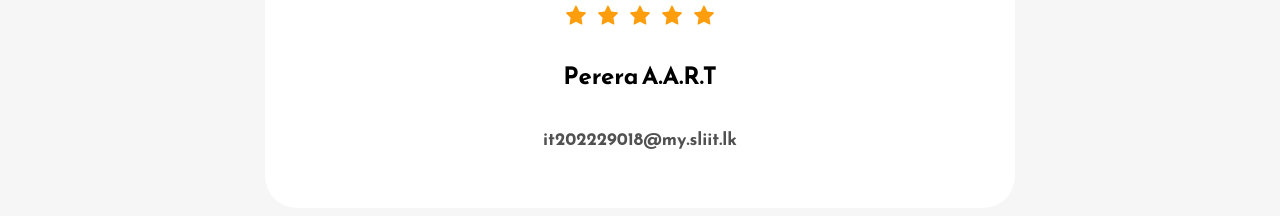
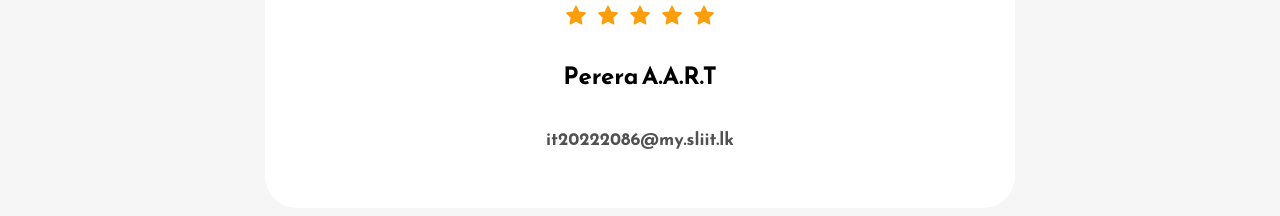
Before and after one commit to Avinash-Perera/cocosale_web, a React (Vite) app: page / in a window 1280 px wide. Shown: the part 7220-7436 px from the top of the page. Built offline with nearby package versions, Linux system fonts and the light colour scheme.

Commit message:
Update AboutTeam.jsx

```diff
--- a/src/Components/AboutTeam.jsx
+++ b/src/Components/AboutTeam.jsx
@@ -67,7 +67,7 @@ const AboutTeam = () => {
                     <AiFillStar />
                     <AiFillStar />
                 </div>
-                <h2>Perera A.A.R.T</h2><p>it202229018@my.sliit.lk</p>
+                <h2>Perera A.A.R.T</h2><p>it20222086@my.sliit.lk</p>
             </div>
         </div>
     );
```
